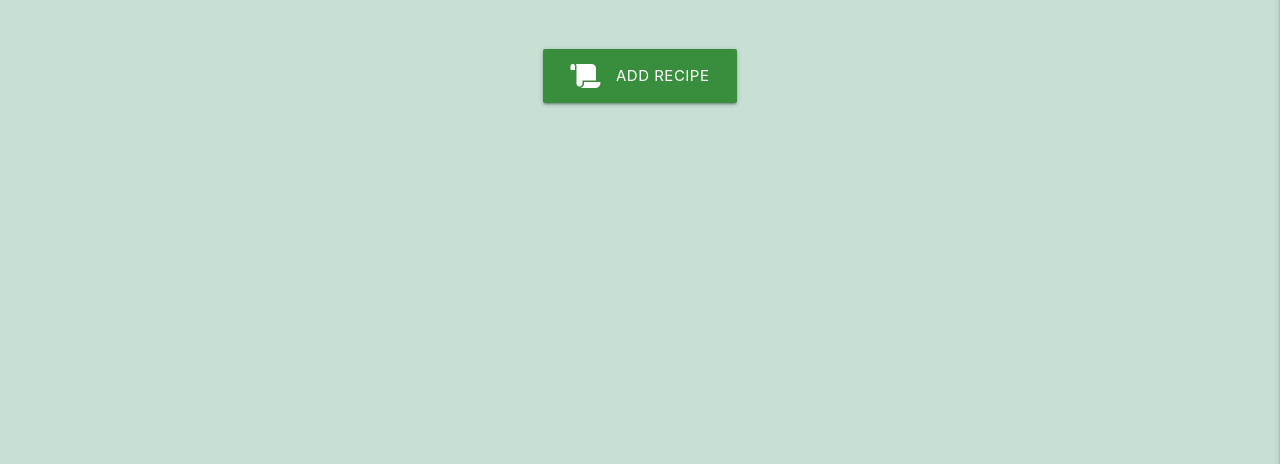
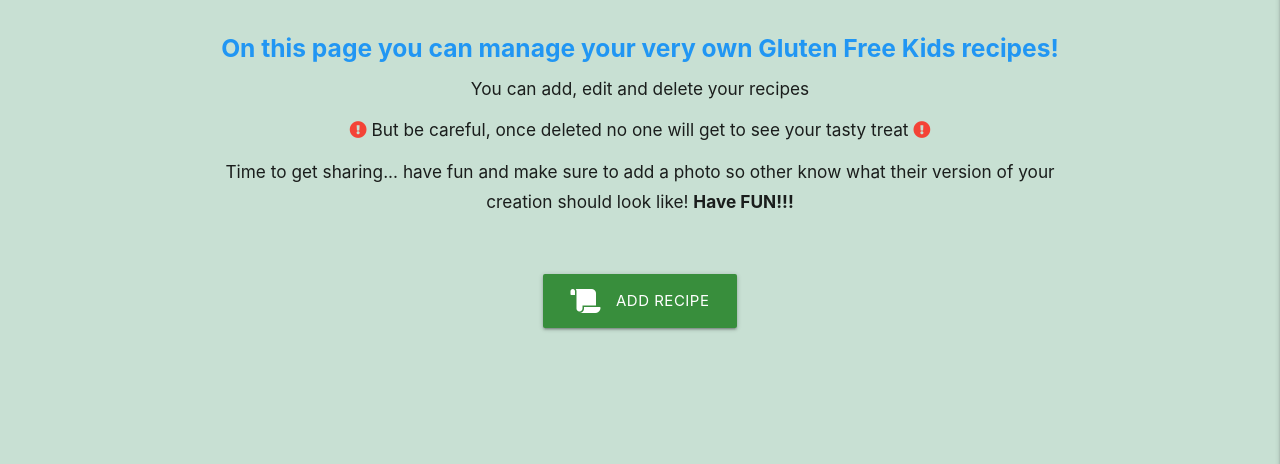
Before and after one commit to EDavies2020/GFRecipes_MS3, a Flask app: page /my_recipes in a window 1280 px wide. Shown: the part 285-749 px from the top of the page. Run offline with Flask 2, Linux system fonts and the light colour scheme; data that the repository does not hold is empty; some libraries are stand-ins or nearby versions.

Commit message:
welcome added to my recipes page

```diff
--- a/static/css/style.css
+++ b/static/css/style.css
@@ -132,7 +132,7 @@ body {
     text-align: center;
     position: absolute;
     top: 60%;
-    left: 50%;
+    left: 15%;
     transform: translate(-50%, -50%);
     color: white;
   }
--- a/templates/account.html
+++ b/templates/account.html
@@ -12,10 +12,10 @@
     </div>
     <div class="col s12">
         <div class="account-page-intro">
-            <h6 class="center-align"><b>From your account you can add, edit and delete the recipes you share with the Gluten Free Kids community.</b></h6>
+            <h6 class="center-align orange-text darken-4"><b>From your account you can add, edit and delete the recipes you share with the Gluten Free Kids community.</b></h6>
             <h6 class="center-align">We would love for you to share any recipes you find that kids that are gluten free would enjoy</h6>
-            <h6 class="center-align">OR if you have any recipes that gluten free kids and their siblings who may not be gluten free also enjoy then even better</h6>
-            <h6 class="center-align">You can share your own recipes or recipes you have found online, they just need to be child friendly and most importantly.. YUMMY!!!</h6>
+            <h6 class="center-align">If you have any recipes that gluten free kids and their siblings who may not be gluten free also enjoy then even better</h6>
+            <h6 class="center-align">You can share your own recipes or recipes you have found online, they just need to be child friendly and most importantly.. <b>YUMMY!!!</b> <i class="far fa-grin-tongue"></i></h6>
         </div>
     </div>
 </div>
--- a/templates/my_recipes.html
+++ b/templates/my_recipes.html
@@ -4,6 +4,16 @@
 <div class="row center-align">
     <div class="col s12 my-recipes-title">
         <h3><b>My Recipes</b></h3>
+    </div>
+</div>
+<div class="row center-align">
+    <div class="col s12">
+        <div class="account-page-intro">
+            <h5 class="center-align blue-text darken-4"><b>On this page you can manage your very own Gluten Free Kids recipes!</b></h5>
+            <h6 class="center-align">You can add, edit and delete your recipes</h6>
+            <h6 class="center-align"><i class="fas fa-exclamation-circle red-text"></i> But be careful, once deleted no one will get to see your tasty treat <i class="fas fa-exclamation-circle red-text"></i></h6>
+            <h6 class="center-align">Time to get sharing... have fun and make sure to add a photo so other know what their version of your creation should look like! <b>Have FUN!!!</b> </h6>
+        </div>
     </div>
 </div>
 
```
